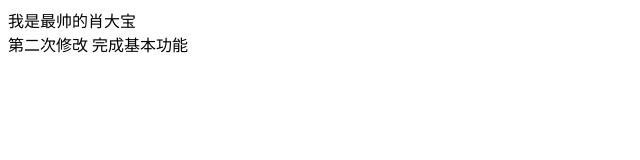
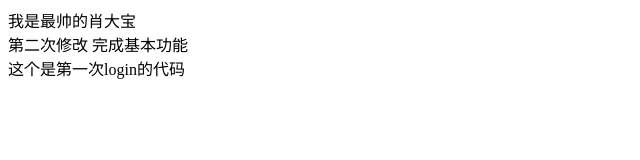
Before and after one commit to lihui6688/first-Demo, a plain HTML site: page index.html in a window 1280 px wide. Shown: the whole page, without its empty margins (0-640 px from the left). Drawn offline with Linux system fonts and the light colour scheme.

Commit message:
login提交部分

```diff
--- a/index.html
+++ b/index.html
@@ -7,5 +7,6 @@
 <body>
     <div>我是最帅的肖大宝</div>
 <div>第二次修改  完成基本功能</div>
+<div>这个是第一次login的代码</div>
 </body>
 </html>
```
